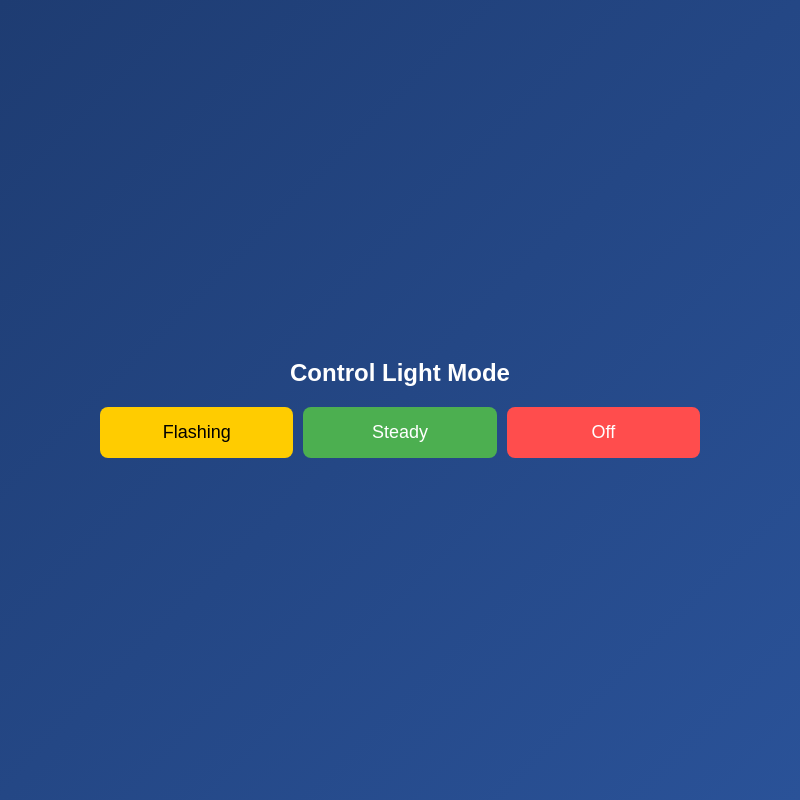
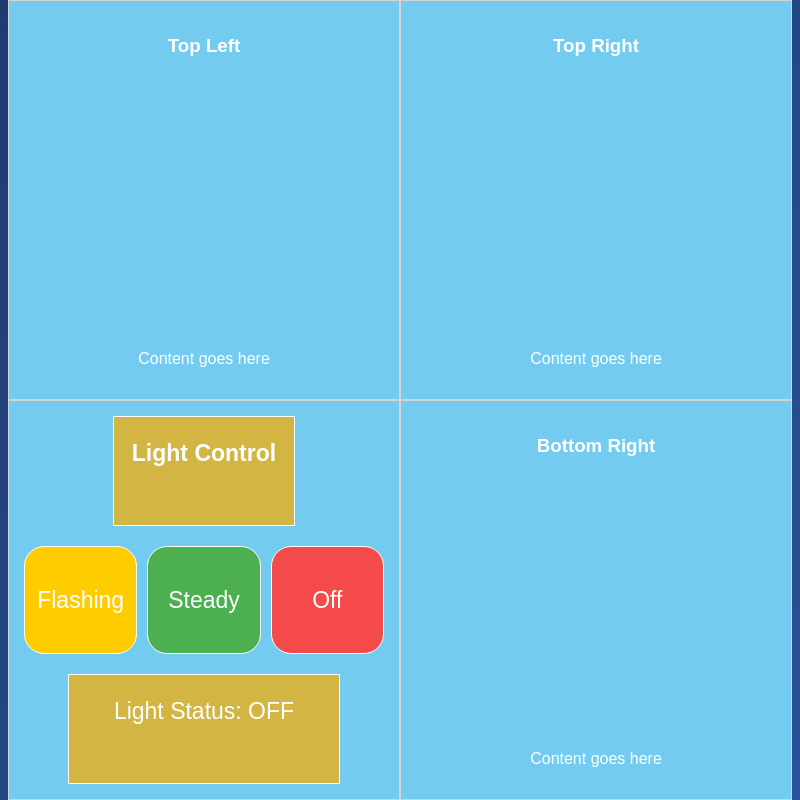
Before and after one commit to WheelchairSeniorDesign/Frontend, an Electron app: page test-app/src/index.html in a window 800 px wide. Drawn offline with Linux system fonts and the light colour scheme; no server answers.

Commit message:
Updated app to grid. Modified light control section. Frontend now shows the updated light status in a display box below the light control buttons.

```diff
--- a/test-app/src/index.html
+++ b/test-app/src/index.html
@@ -3,17 +3,40 @@
 
 <head>
     <meta charset="UTF-8">
-    <title>Light Control</title>
+    <title>Wheelchair Interface App</title>
     <link rel="stylesheet" href="./style.css">
 </head>
 
 <body>
-    <div class="container">
-        <h1>Control Light Mode</h1>
-        <div class="button-row">
-            <button id="flashing">Flashing</button>
-            <button id="steady">Steady</button>
-            <button id="off">Off</button>
+    <div class="grid">
+        <div class="corner top-left">
+            <h3>Top Left</h3>
+            <p>Content goes here</p>
+        </div>
+
+        <div class="corner top-right">
+            <h3>Top Right</h3>
+            <p>Content goes here</p>
+        </div>
+
+        <div class="corner bottom-left">
+            <!-- <h3>Light Control</h3> -->
+            <div class="light-row-0">
+                <p class="header">Light Control</p>
+            </div>
+            <div class="light-row-1">
+                <button id="flashing">Flashing</button>
+                <button id="steady">Steady</button>
+                <button id="off">Off</button>
+            </div>
+            <div class="light-row-2">
+                <p class="text"><span id="lightStatus">Light Status: OFF</span></p>
+            </div>
+        </div>
+
+        <div class="corner bottom-right">
+            <h3>Bottom Right</h3>
+            <p>Content goes here</p>
         </div>
     </div>
 
--- a/test-app/src/renderer.js
+++ b/test-app/src/renderer.js
@@ -1,3 +1,5 @@
+//------------------------------------------------------------------
+// Light Buttons
 // Grab button IDs
 const flashingButton = document.getElementById('flashing');
 const steadyButton = document.getElementById('steady');
@@ -5,13 +7,19 @@ const offButton = document.getElementById('off');
 
 // Add event listeners
 flashingButton.addEventListener('click', () => {
-  window.electronAPI.setLightMode('flashing');
+  window.electronAppAPI.setLightMode('flashing');
 });
 
 steadyButton.addEventListener('click', () => {
-  window.electronAPI.setLightMode('steady');
+  window.electronAppAPI.setLightMode('steady');
 });
 
 offButton.addEventListener('click', () => {
-  window.electronAPI.setLightMode('off');
+  window.electronAppAPI.setLightMode('off');
 });
+
+//------------------------------------------------------------------
+// Light Mode Frontend Update
+window.electronAppAPI.lightUpdate((data) => {
+  document.getElementById('lightStatus').textContent = data;
+});
--- a/test-app/src/style.css
+++ b/test-app/src/style.css
@@ -1,55 +1,102 @@
+/* ------------------------------------------------------------------------------------- */
+/* -- Toplevel Stuff -- */
 body {
     display: flex;
     justify-content: center;
     align-items: center;
+
+
     height: 100vh;
     background: linear-gradient(135deg, #1e3c72, #2a5298);
+    margin: 0;
+
+    text-align: center;
     color: white;
     font-family: Arial, sans-serif;
-    margin: 0;
 }
 
-.container {
+.grid {
+    display: grid;
+    height: 100%;
+    width: 98%;
+    grid-template-rows: 1fr 1fr;
+    grid-template-columns: 1fr 1fr;
+}
+
+/* ------------------------------------------------------------------------------------- */
+/* -- Individual Corner Stuff -- */
+.corner {
     display: flex;
     flex-direction: column;
-    width: 100%;
-    max-width: 600px;
-    text-align: center;
+
+    justify-content: space-between;
+    align-items: center;
+    gap: 20px;
+
+    border: 0.5px solid #d6d4d4;
+    padding: 15px;
 }
 
-h1 {
-    margin-bottom: 20px;
-    font-size: 24px;
+.top-left { grid-row: 1 / 2; grid-column: 1 / 2; background-color: #74cbf0; }
+.top-right { grid-row: 1 / 2; grid-column: 2 / 3; background-color: #74cbf0; }
+.bottom-left { grid-row: 2 / 3; grid-column: 1 / 2; background-color: #74cbf0; }
+.bottom-right { grid-row: 2 / 3; grid-column: 2 / 3; background-color: #74cbf0; }
+
+/* ------------------------------------------------------------------------------------- */
+/* -- General Format Stuff -- */
+.header {
+    font-size: clamp(23px, 2vw, 50px);
+    font-weight: bold;
+    /* background: #eddc98; */
 }
 
-.button-row {
+.text {
+    font-size: clamp(23px, 2vw, 50px);
+}
+
+/* ------------------------------------------------------------------------------------- */
+/* -- Light Corner Stuff -- */
+.light-row-0 {
+    border: 1px solid rgb(255, 255, 255);
+    background: #d2b542;
+
+    width: 50%;
+    height: 100%
+}
+
+.light-row-1 {
     display: flex;
     gap: 10px;
+
+    width: 100%;
+    height: 100%
 }
 
+.light-row-2 {
+    border: 1px solid rgb(255, 255, 255);
+    background: #d2b542;
+
+    width: 75%;
+    height: 100%
+}
+
+/* ------------------------------------------------------------------------------------- */
+/* -- Button Stuff -- */
 button {
     flex: 1; /* Makes each button take equal space */
-    padding: 15px;
-    font-size: 18px;
-    border: none;
-    border-radius: 8px;
+    padding: 10px;
+    font-size: clamp(23px, 2vw, 45px);
+
+    border: 1px solid rgb(255, 255, 255);
+    border-radius: 20px;
+
     cursor: pointer;
     transition: 0.2s ease;
 }
 
-#flashing {
-    background: #ffcc00;
-}
-
-#steady {
-    background: #4CAF50;
-    color: white;
-}
-
-#off {
-    background: #ff4d4d;
-    color: white;
-}
+#flashing { background: #ffcc00; color: white; }
+#steady { background: #4CAF50; color: white; }
+#off { background: #f44a4a; color: white; }
 
 button:hover {
     opacity: 0.8;
```
Also changed, not shown: test-app/src/main.js (+16 -32 lines), test-app/src/preload.js (+6 -2 lines).
